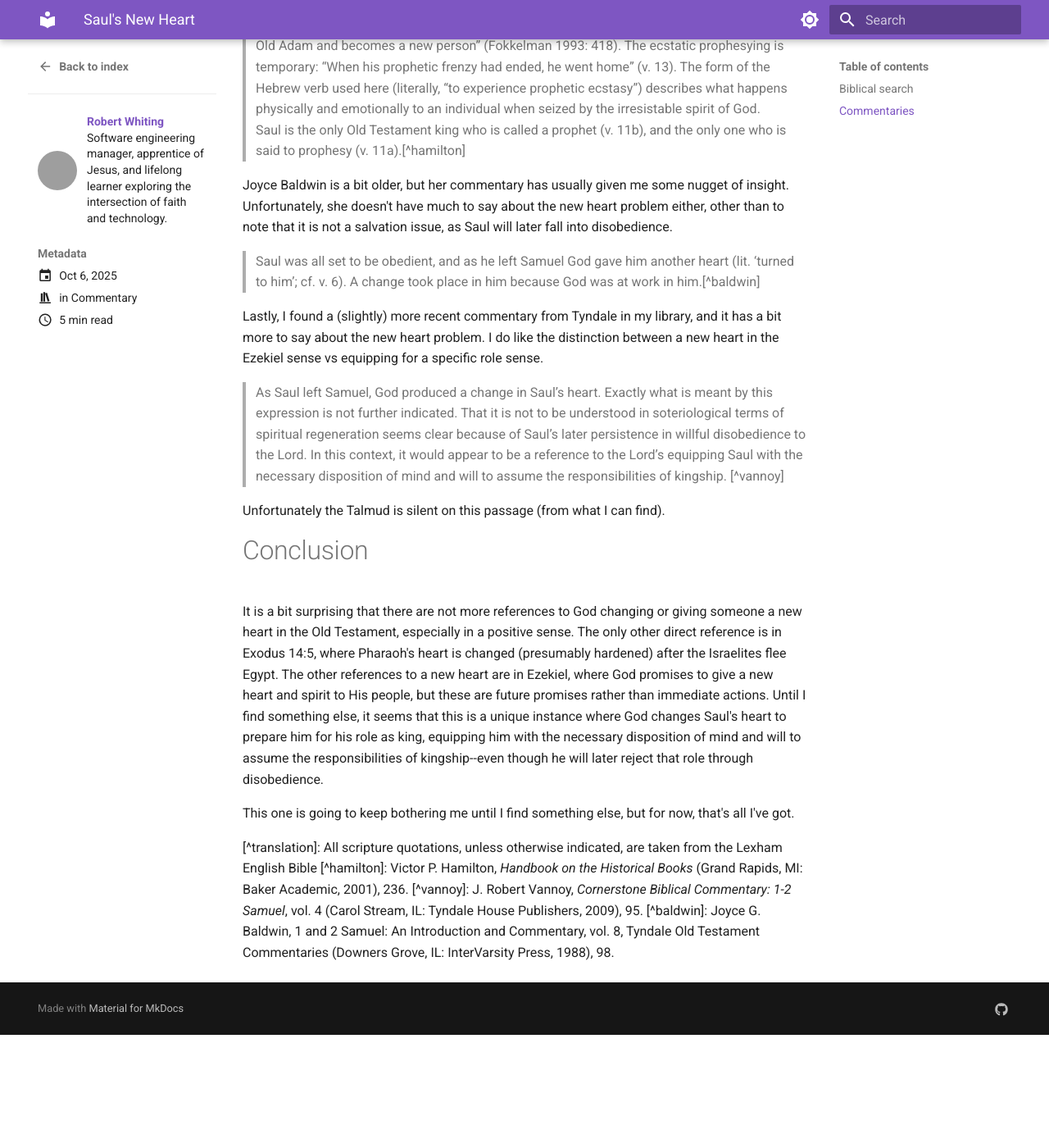
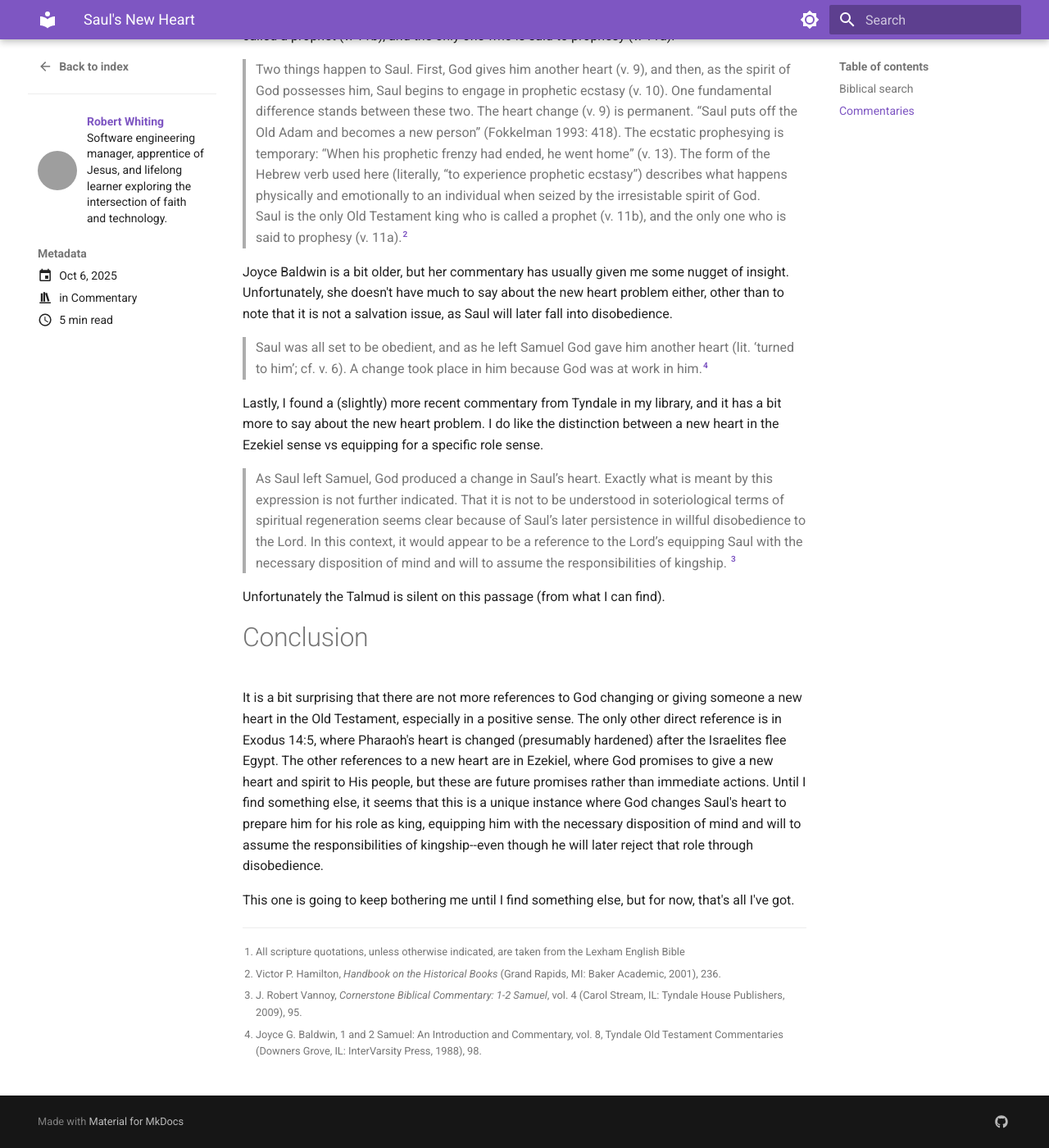
Before and after one commit to whitetreebible/blog, an MkDocs documentation site: the page built from docs/blog/posts/2025-10-06-new-heart.md, in a window 1280 px wide and 1400 px high, scrolled down 1334 px. Shown: the whole window at 82% size. Built offline with MkDocs 1.6.1 and Material for MkDocs 9.7.7, drawn with Linux system fonts in a browser that asks for light colours; before the commit the page ends 2596 px from its top, so only the background shows below that; part of the change alters nothing that is shown; some of the changed text lies outside the part shown; grey boxes are pictures that could not be loaded.

```diff
--- a/docs/blog/posts/2025-10-06-new-heart.md
+++ b/docs/blog/posts/2025-10-06-new-heart.md
@@ -24,11 +24,13 @@ In 1 Samuel, we read that God changed or gave Saul a new heart when he was anoin
 1 Samuel 10:9 (LEB), "Just as he turned his shoulder to depart from Samuel, God changed his heart" or more literally, "gave for him another heart"
 
 The variants all stay pretty close together:
+
 - HCSB - God gave him another heart
 - NIV - God changed Saul’s heart
 - ESV - God gave him another heart
 
 The search term **new heart** only kicks up a few relevant hits--all from Ezekiel, probably in a broad chiasm:
+
 - Ezekiel 11:19 "I will give to them one heart and a new spirit"[^translation]
 - Ezekiel 18:31 "make for yourselves a new heart and new spirit"
 - Ezekiel 36:26 "I will give a new heart to you, and a new spirit"
@@ -38,6 +40,7 @@ Interesting that it says to make one for yourself sandwiched between two promise
 The search term **another heart** only has the 1 Samuel 10 hit that is relevant.
 
 The search term **changed heart** has one additional hit:
+
 - Exodus 14:5 - after the Israelites fled Egypt, "the heart of Pharaoh was changed" saying "what have we done" before they pursued them. We could dive into the plagues where Pharaoh's heart was hardened (by himself and also by God), but that is a different topic. In this instance, it's in the passive form--no one is attributed with the action, and I'm looking for anywhere else where God changes or gives someone a new heart in a positive sense.
 
 A notable mention would also include Jeremiah 31:33, though not explicitly changing the heart but writing on it: "I will put my law in their inward parts and on their hearts I will write it, and I will be to them God, and they themselves will be to me people."
--- a/mkdocs.yml
+++ b/mkdocs.yml
@@ -60,12 +60,13 @@ nav:
     - Blog: blog/index.md
 
 markdown_extensions:
+  - footnotes   # needed for footnotes to render
+  - attr_list
   - pymdownx.highlight:
       anchor_linenums: true
   - pymdownx.inlinehilite
   - pymdownx.snippets
   - pymdownx.superfences
-  - attr_list
   - md_in_html
   - admonition
   - pymdownx.details
```
